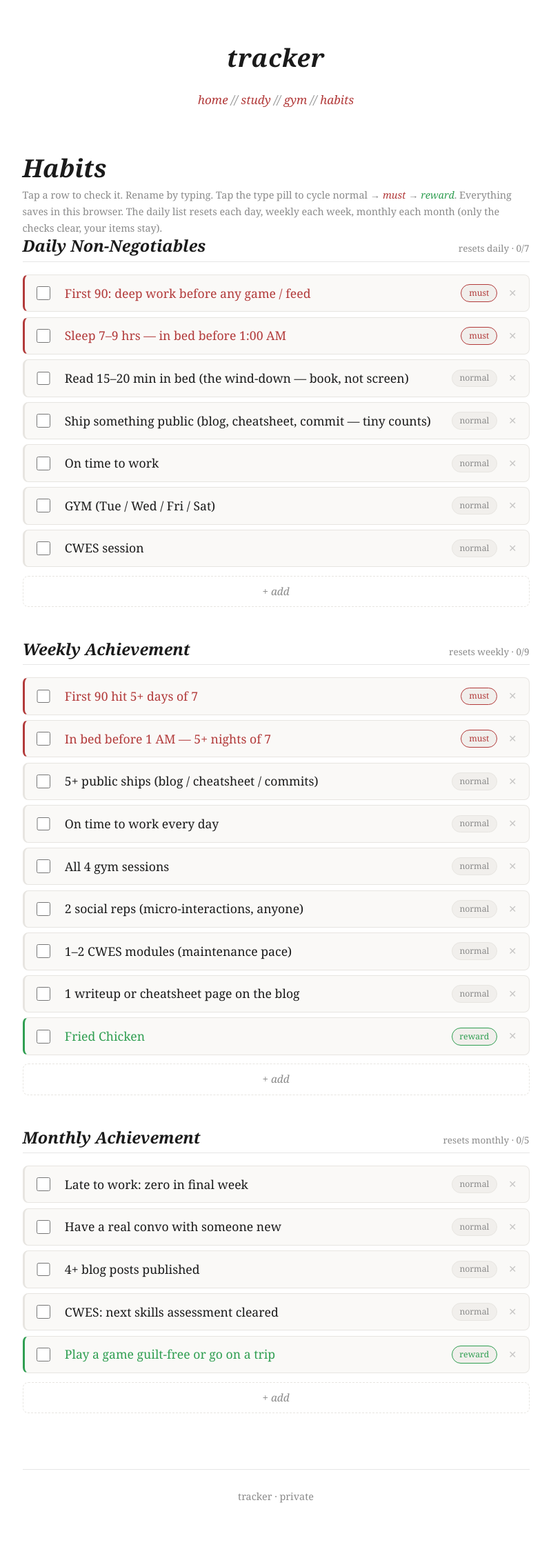
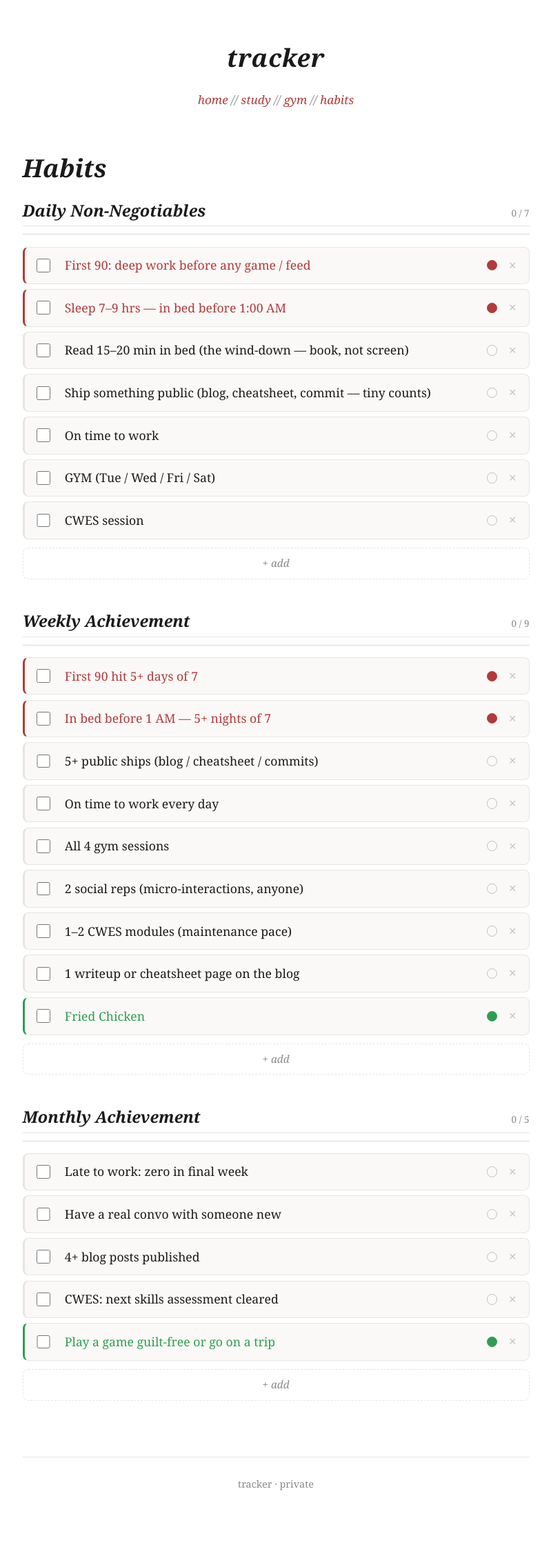
Before and after one commit to rask0l/tracker, a Jekyll site: the page built from habits.md, in a window 1280 px wide. Shown: the whole page at 69% size, without its empty margins (240-1039 px from the left). Built offline with Jekyll 4.4.1, drawn with Linux system fonts in a browser that asks for light colours.

Commit message:
Habits: simplify UI — drop tutorial, dot type toggle, per-section progress bar

```diff
--- a/_layouts/habits.html
+++ b/_layouts/habits.html
@@ -4,13 +4,6 @@ layout: default
 
 <article class="tracker habits">
   <h1>{{ site.data.habits.title | default: "Habits" }}</h1>
-  <p class="bar-label">
-    Tap a row to check it. Rename by typing. Tap the type pill to cycle
-    normal → <span class="k-must">must</span> → <span class="k-reward">reward</span>.
-    Everything saves in this browser. The daily list resets each day, weekly each
-    week, monthly each month (only the checks clear, your items stay).
-  </p>
-
   <div id="habits"></div>
 </article>
 
@@ -94,13 +87,15 @@ layout: default
         return '<li class="habit ' + it.kind + (it.done ? ' done' : '') + '" data-id="' + it.id + '">' +
           '<input type="checkbox" class="hcheck"' + (it.done ? ' checked' : '') + '>' +
           '<input type="text" class="htext" spellcheck="false" value="' + esc(it.text) + '" placeholder="new habit…">' +
-          '<button class="kind-btn" type="button" title="change type">' + it.kind + '</button>' +
+          '<button class="kind-dot" type="button" title="tap to change type: normal / must / reward" aria-label="change type"></button>' +
           '<button class="hdel" type="button" title="remove">✕</button>' +
           '</li>';
       }).join('');
+      var pct = items.length ? Math.round(done / items.length * 100) : 0;
       html += '<section class="habit-group" data-scope="' + sc + '">' +
         '<div class="habit-head"><h2>' + TITLES[sc] + '</h2>' +
-        '<span class="habit-meta">' + RESETS[sc] + ' · ' + done + '/' + items.length + '</span></div>' +
+        '<span class="habit-meta">' + done + ' / ' + items.length + '</span></div>' +
+        '<div class="habit-bar"><span style="width:' + pct + '%"></span></div>' +
         '<ul class="habit-list">' + lis + '</ul>' +
         '<button class="habit-add" type="button">+ add</button>' +
         '</section>';
--- a/assets/css/site.css
+++ b/assets/css/site.css
@@ -890,10 +890,7 @@ svg.spark polyline {
 
 .layout-habits .wrap { max-width: 780px; }
 
-.habits h1 { margin-bottom: 0.3rem; }
-
-.k-must { color: var(--accent); font-style: italic; }
-.k-reward { color: var(--good); font-style: italic; }
+.habits h1 { margin-bottom: 1.5rem; }
 
 .habit-group { margin: 0 0 2.6rem; }
 
@@ -904,7 +901,21 @@ svg.spark polyline {
   gap: 1rem;
   border-bottom: 1px solid var(--rule);
   padding-bottom: 0.4rem;
-  margin-bottom: 1rem;
+  margin-bottom: 0.55rem;
+}
+.habit-bar {
+  height: 3px;
+  background: var(--card-2);
+  border-radius: 999px;
+  overflow: hidden;
+  margin: 0 0 0.9rem;
+}
+.habit-bar span {
+  display: block;
+  height: 100%;
+  background: var(--accent);
+  border-radius: 999px;
+  transition: width 0.3s ease;
 }
 .habit-head h2 {
   margin: 0;
@@ -967,20 +978,21 @@ svg.spark polyline {
 .habit.reward .hcheck { accent-color: var(--good); }
 .habit.done .htext { text-decoration: line-through; color: var(--muted); }
 
-.kind-btn {
+.kind-dot {
   flex: none;
-  border: 1px solid var(--card-border);
-  background: var(--card-2);
-  color: var(--muted);
-  border-radius: 999px;
-  font: inherit;
-  font-size: 0.68rem;
-  padding: 0.1rem 0.6rem;
+  width: 0.85rem;
+  height: 0.85rem;
+  padding: 0;
+  border-radius: 50%;
+  border: 1.5px solid var(--muted);
+  background: transparent;
   cursor: pointer;
+  opacity: 0.5;
+  transition: opacity 0.15s ease, transform 0.15s ease;
 }
-.kind-btn:hover { border-color: var(--accent); color: var(--accent); }
-.habit.must .kind-btn { color: var(--accent); border-color: var(--accent); }
-.habit.reward .kind-btn { color: var(--good); border-color: var(--good); }
+.kind-dot:hover { opacity: 1; transform: scale(1.18); }
+.habit.must .kind-dot { background: var(--accent); border-color: var(--accent); opacity: 1; }
+.habit.reward .kind-dot { background: var(--good); border-color: var(--good); opacity: 1; }
 
 .hdel {
   flex: none;
```
